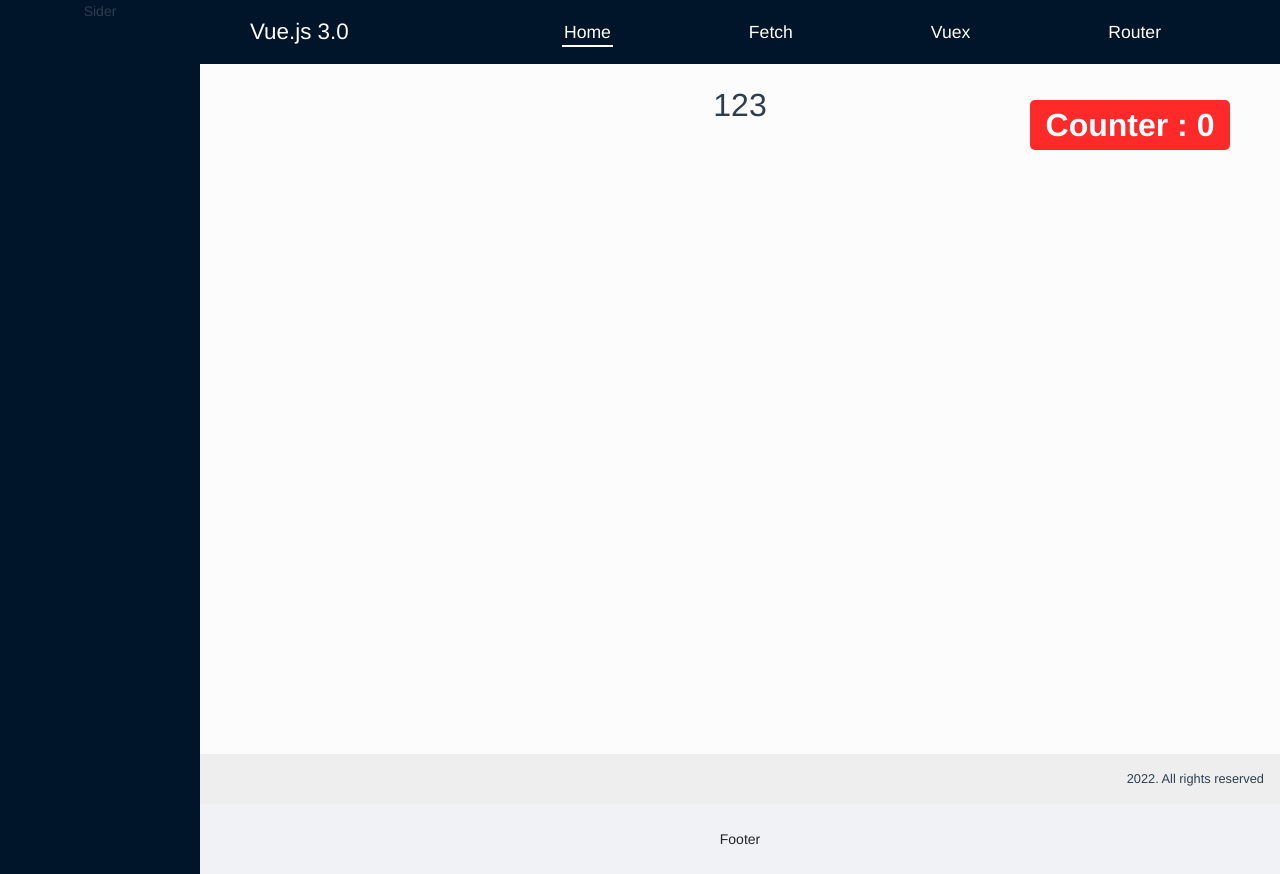
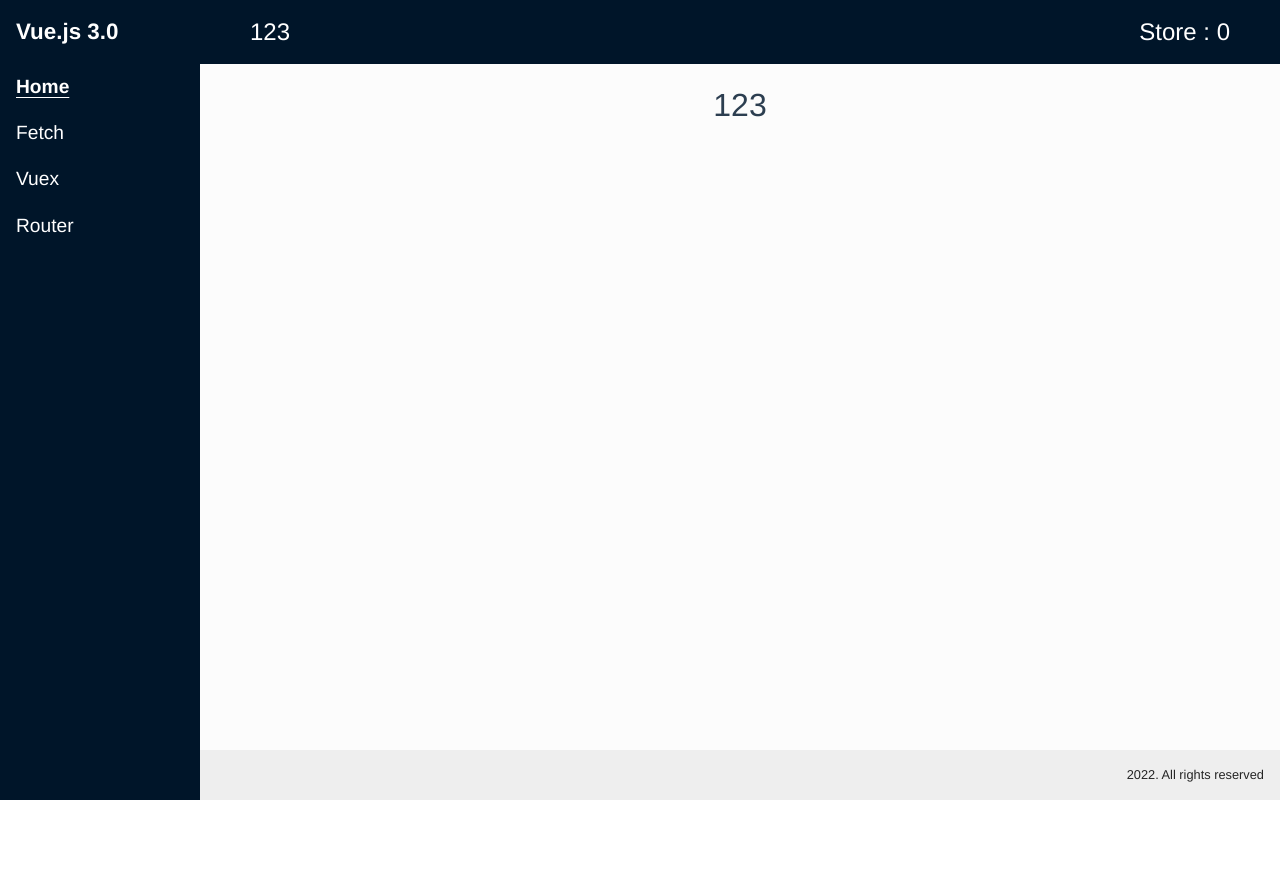
Before and after one commit to junheeleeme/vueCompositionAPI, a Vue app: page / in a window 1280 px wide. After the commit the page ends 800 px from the top, so only its background shows below. Built offline with nearby package versions, Linux system fonts and the light colour scheme.

Commit message:
feat: 뷰 라우터 검색 기능 추가

```diff
--- a/src/App.vue
+++ b/src/App.vue
@@ -1,18 +1,23 @@
 <template>
  <a-layout>
-  <a-layout-sider>Sider</a-layout-sider>
+
+  <a-layout-sider>
+    <SidebarComp />
+  </a-layout-sider>
 
     <a-layout>
 
       <a-layout-header>
         <HeaderComp />
       </a-layout-header>
+
         <a-layout-content>
         <MainComp />
-        <FooterComp />
         </a-layout-content>
 
-      <a-layout-footer>Footer</a-layout-footer>
+      <a-layout-footer>
+        <FooterComp />
+      </a-layout-footer>
 
     </a-layout>
 
@@ -22,6 +27,7 @@
 
 <script>
 import 'ant-design-vue/dist/antd.css'
+import SidebarComp from './layout/SidebarComp.vue'
 import HeaderComp from './layout/HeaderComp.vue'
 import MainComp from './layout/MainComp.vue'
 import FooterComp from './layout/FooterComp.vue'
@@ -33,7 +39,10 @@ export default {
     console.log('시작!');
   },
   components: {
-    HeaderComp, MainComp, FooterComp
+    SidebarComp,
+    HeaderComp,
+    MainComp,
+    FooterComp,
   }
 }
 </script>
@@ -56,7 +65,7 @@ html::-webkit-scrollbar, body::-webkit-scrollbar{
   margin: 0;
 }
 ul{
-    list-style: none;
+    list-style: none !important;
     padding-left: 0;
     margin-bottom: 0;
 }
@@ -65,6 +74,15 @@ a{
   text-decoration: none;
   color: #000;
 }
+.ant-layout{
+  height: 100vh;
+}
 
+.ant-layout-content{
+  height: calc( 100vh - 64px );
+  overflow: scroll;
+}
+
+.ant-layout-footer{ padding:0; }
 
 </style>
--- a/src/Layout/HeaderComp.vue
+++ b/src/Layout/HeaderComp.vue
@@ -1,109 +1,40 @@
 <template>
-    <div class="logo">
-        <h1>
-            <router-link to='/'>Vue.js 3.0</router-link>
-        </h1>
-    </div>
 
-    <nav class="nav">
-        <ul class="nav-list">
+        <div>
+            123
+        </div>
 
-            <li v-for="menu in menuList" :key="menu.id">
-                <router-link :to="menu.url">{{menu.title}}</router-link>
-            </li>
-        </ul>
-    </nav>
+        <div class="store-wrap">
+            Store : {{$store.state.count}}
+        </div>
 
-    <div class="storeWrap">
-        Counter : {{$store.state.count}}
-    </div>
 </template>
 <script>
-import { ref } from 'vue'
-import { menu } from '../menu'
 
 export default {
     name : 'HeaderComp',
     setup(){
-        const menuList = ref(menu);
 
-        return { menuList }
     }
 }
+
 </script>
 <style>
 .ant-layout-header{
     display: flex;
+    justify-content: space-between;
+    align-items: center;
+    color: #fff;
+    font-size: 1.5rem;
+}
+.header-wrap{
+    display: flex;
+    flex-direction: row;
     justify-content: center;
-    align-items: center;
-}
-
-.logo{
-    display: flex;
-    justify-content: flex-start;
-    align-items: center;
-    width: 25%; height: 100%;
-    }
-.logo>h1{ margin: 0; }
-
-.logo a{
-    position: relative;
-    top: 0px;
-    font-size: 1.4rem;
-    text-decoration: none !important;
+    align-content: center;
     color: #fff;
-}
-.logo a.router-link-active::after{
-    content: none;
-}
-.nav{
-    display: block;
-    width: 75%;
-    height: 100%;
-    margin: 0;
-}
-.nav-list{
-    display: flex;
-    justify-content: space-around;
-    align-items: center;
-    padding-left: 0;
-    list-style: none;
-}
-.nav-list>li>a{
-    position: relative;
-    text-decoration: none;
-    font-size: 1.1rem;
-    color: #fff;
-}
-
-.nav-list>li>a::after{
-    content: '';
-    display: inline-block;
-    position: absolute;
-    width: 0;
-    transition: 0.4s ease;
-}
-
-a.router-link-active::after{
-    content: '';
-    display: inline-block;
-    position: absolute;
-    bottom: -5px; left: -5%;
-    width: 110% !important; height: 2px;
-    background: #fff;
-}
-.storeWrap{
-    position: absolute;
-    top: 100px; right: 50px;
-    display: flex;
-    justify-content: center;
-    align-items: center;
-    width: 200px; height: 50px;
-    background: rgba(255, 0, 0, 0.836);
-    font-size: 2rem;
-    font-weight: bold;
-    color: #fff;
-    border-radius: 5px;
+    font-size: 1.5rem;
+    width: 100px;
 }
 
 </style>
--- /dev/null
+++ b/src/Layout/SidebarComp.vue
@@ -0,0 +1,78 @@
+<template>
+
+    <div class="logo">
+        <h1>
+            <router-link to='/'>Vue.js 3.0</router-link>
+        </h1>
+    </div>
+
+    <nav class="nav">
+        <ul class="navList">
+
+            <li class="navItem" v-for="menu in menuList" :key="menu.id">
+                <router-link :to="menu.path">
+                    {{menu.name}}
+                </router-link>
+            </li>
+
+        </ul>
+    </nav>
+</template>
+<script>
+import { ref } from 'vue'
+import { menu } from '../router/index'
+
+export default {
+    name : "SidebarComp",
+    setup(){
+        const menuList = ref(menu)
+        return {
+            menuList
+        }
+    }
+}
+</script>
+<style>
+.ant-layout-sider-children{
+    display: flex;
+    flex-direction: column;
+    justify-content: flex-start;
+    color: white;
+}
+
+.logo{
+    display: flex;
+    justify-content: flex-start;
+    align-items: center;
+    height: 64px;
+    padding: 0 1rem;
+}
+.logo>h1{ margin: 0; }
+
+.logo a{
+    position: relative;
+    top: 0px;
+    font-size: 1.4rem;
+    text-decoration: none !important;
+    color: #fff;
+}
+.logo a.router-link-active::after{
+    content: none;
+}
+
+.navItem>a{
+    display: flex;
+    justify-content: flex-start;
+    align-items: center;
+    padding: 0.5rem 1rem;
+    font-size: 1.2rem;
+    color: white;
+}
+
+.router-link-exact-active{
+    font-weight: bold;
+    text-decoration: underline !important;
+    text-underline-offset: 4px;
+}
+
+</style>
--- a/src/menu.js
+++ /dev/null
@@ -1,9 +0,0 @@
-
-// ./router/index.js  <- menu 변경시 라우터 싱크와 맞춰야함.
-
-export const menu = [
-    { id : 1, title : 'Home', url : '/' },
-    { id : 2, title : 'Fetch', url : '/fetch' },
-    { id : 3, title : 'Vuex', url : '/vuex' },
-    { id : 4, title : 'Router', url : '/router' },
-]
--- a/src/pages/FetchComp.vue
+++ b/src/pages/FetchComp.vue
@@ -84,7 +84,6 @@ export default {
     width: 100%;
     text-align: left;
     font-size: 1.5rem;
-    padding: 0.5rem 0;
 }
 .btn-wrap{
     display: flex;
--- a/src/pages/RouterComp.vue
+++ b/src/pages/RouterComp.vue
@@ -1,24 +1,18 @@
 <template>
     <h2 class="subTitle">Vue-Router</h2>
 
-    <ul class="router-list">
-        <li>Params : {{param}}</li>
-        <li>Query String : {{queryName}}</li>
-    </ul>
+    <div class="search-wrap">
+        <input type="text" @input="typeSearch" />
+        <button @click="goSearch">검색</button>
+    </div>
 
-    <div class="nameWrap">
+    <div class="body-wrap">
 
-        <div class="inputWrap">
-            <div>이름 : </div>
-            <input type="text" @input="changeName" class="yourName" maxlength="30">
-        </div>
-
-        <div class="btnWrap">
-            <button class="btn" @click="router.push(`/router/${queryStr}`)">Param Test</button>
-            <button class="btn" @click="router.push(`/router/param?name=${queryStr}`)">Query Test</button>
-        </div>
+        <p v-show="pageNum">현재 페이지 번호 : {{pageNum}}</p>
+        <p v-show="target">검색 타겟 : {{target}}</p>
 
     </div>
+
 
 </template>
 <script>
@@ -29,24 +23,25 @@ export default {
     name : 'ContactComp',
     setup(){
         const router = useRouter();
-        const { params, query } = useRoute();
-        const param = ref(params.id);
-        const queryName = ref(query.name);
-        const queryStr = ref('');
+        const { query } = useRoute();
+        const pageNum = ref(query.page);
+        const target = ref(query.target);
+        const searchWord = ref('');
 
-        console.log(query)
-
-        const changeName = (e) => {
-            queryStr.value = encodeURI(e.target.value.trim());
-            console.log(queryStr.value)
+        const goSearch = () => {
+            router.push('/router?page=1&target=' + encodeURI(searchWord.value));
+        }
+        const typeSearch = (e) => {
+            searchWord.value = e.target.value.trim();
+            console.log(searchWord.value);
         }
 
-        return {
-            router,
-            param,
-            queryName,
-            changeName,
-            queryStr
+        return{
+            pageNum,
+            target,
+            searchWord,
+            goSearch,
+            typeSearch,
         }
     }
 }
@@ -60,19 +55,18 @@ export default {
     align-items: center;
     height: 150px;
 }
-.inputWrap{
+.search-wrap{
     display: flex;
     justify-content: center;
     align-items: center;
+    width: 100%;
+    font-size: 1.25rem;
 }
-.nameWrap>div {
-    font-size: 1.25rem;
-    margin-right: 0.5rem;
+.body-wrap{
+    padding: 1rem 0;
     margin: 0;
 }
-.inputWrap>input{
-    margin-left: 0.5rem;
-}
+
 .router-list{
     display: flex;
     flex-direction: column;
--- a/src/router/index.js
+++ b/src/router/index.js
@@ -12,9 +12,15 @@ const routes = [
     { path : '/detail/:id', name : 'Detail', component : Detail },
     { path : '/vuex', name : 'Vuex', component : Vuex },
     { path : '/router', name : 'Router', component : Router },
-    { path : '/router/:id', name : 'RouterParams', component : Router },
     { path : '/404', name : 'Not-Found', component : Error },
     { path: '/:pathMatch(.*)*', redirect : '/404' }
+]
+
+export const menu = [
+    { id : 0, path : '/', name : 'Home' },
+    { id : 1, path : '/fetch', name : 'Fetch' },
+    { id : 2, path : '/vuex', name : 'Vuex' },
+    { id : 3, path : '/router?page=1', name : 'Router' },
 ]
 
 const router = createRouter({
```
